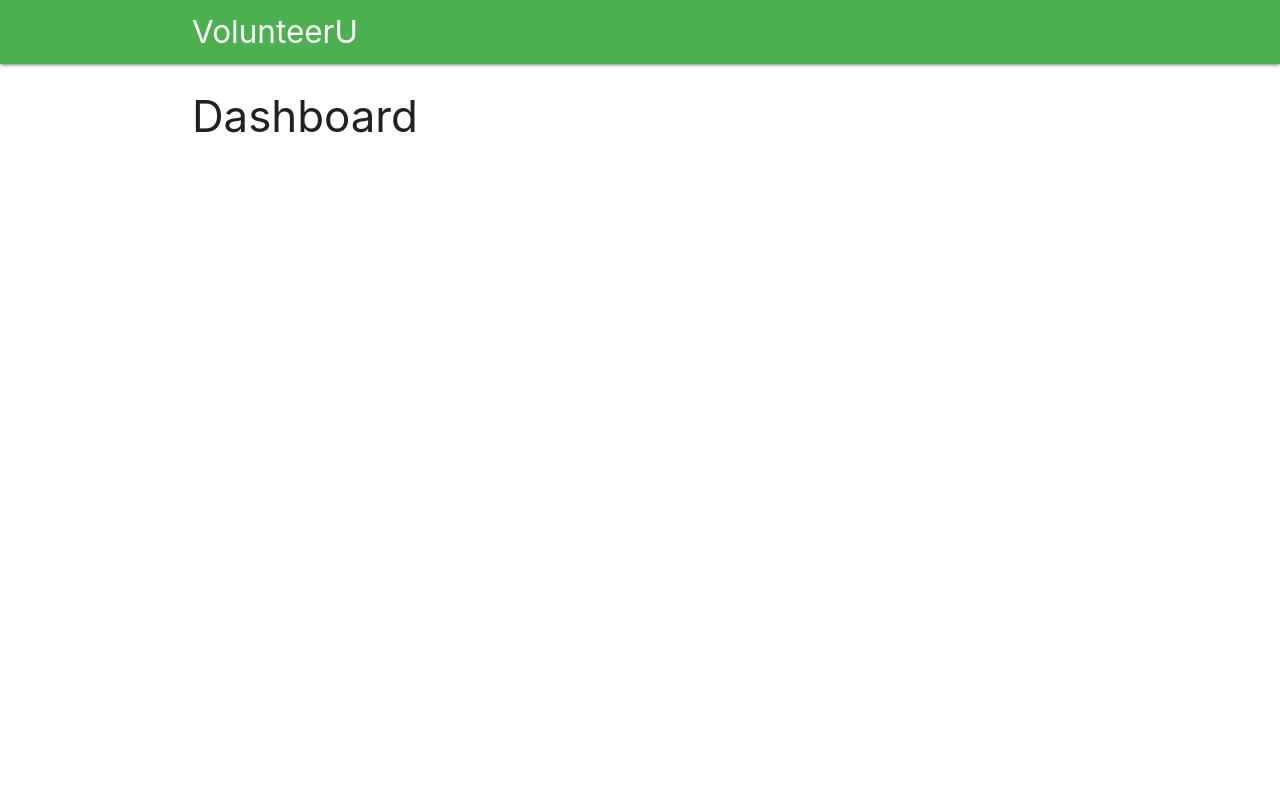
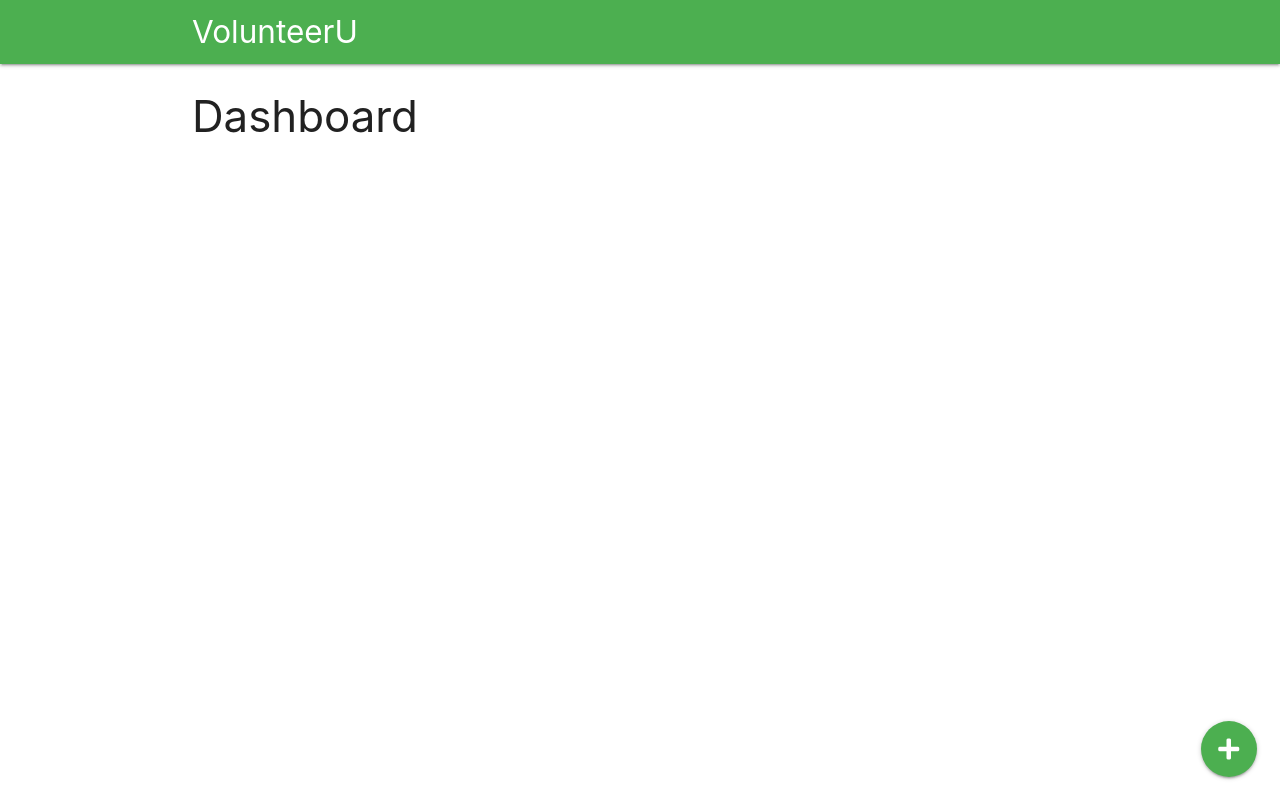
Before and after one commit to AlexAndrei98/VolunteerU, a Vue app in the folder volunteeru/: page / in a window 1280 px wide. Built offline with nearby package versions, Linux system fonts and the light colour scheme.

Commit message:
router setup with a button
good progress

```diff
--- a/volunteeru/src/components/dashboard.vue
+++ b/volunteeru/src/components/dashboard.vue
@@ -1,6 +1,12 @@
 <template>
 <div id="dashboard">
     <h3> Dashboard </h3>
+
+    <div class="fixed-action-btn">
+        <router-link to="/new" class = "btn-floating btn-large green">
+            <i class ="fa fa-plus"></i>
+        </router-link>
+        </div>
     </div>
 </template>
     <script>
```
